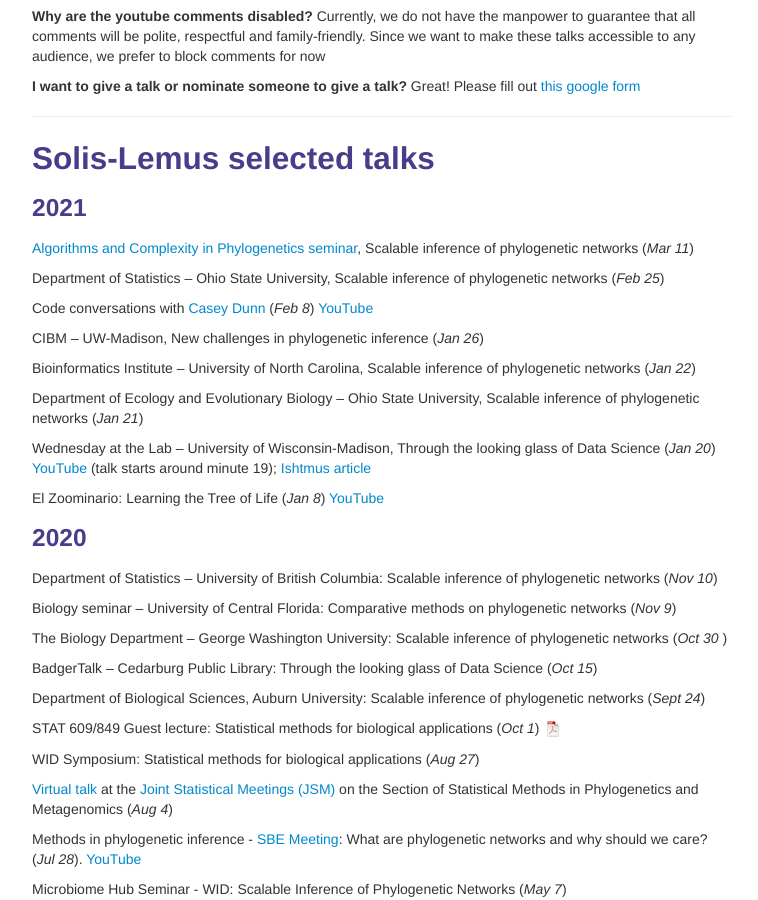
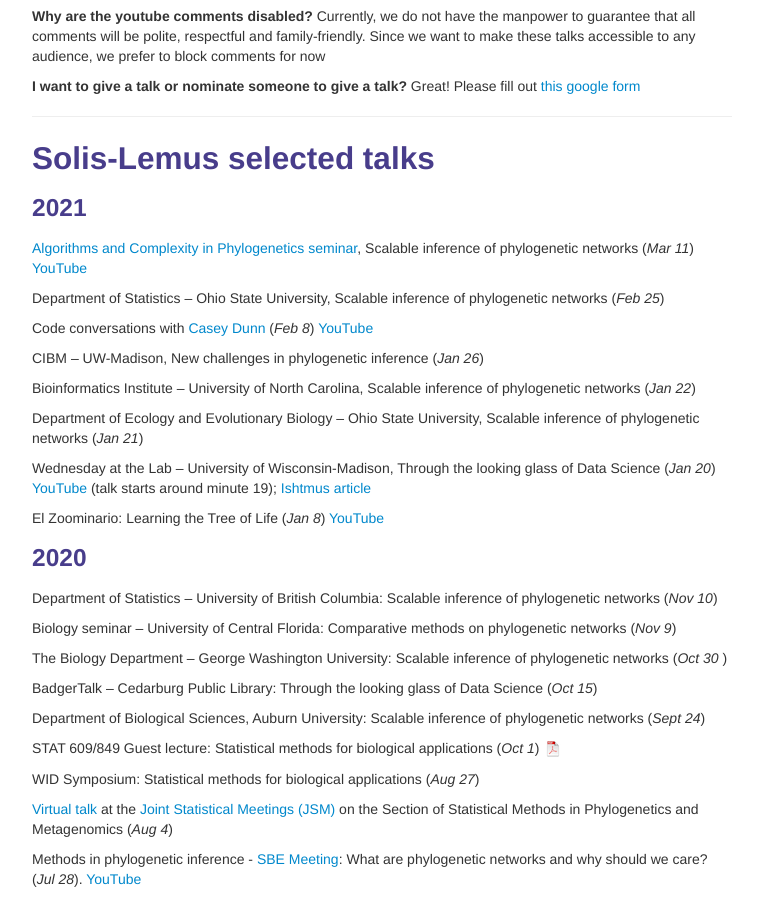
Before and after one commit to solislemuslab/solislemuslab.github.io, a Jekyll site: the page built from pages/talks.md, in a window 1280 px wide and 900 px high, scrolled down 498 px. Shown: the whole window, without its empty margins (258-1016 px from the left). Built offline with Jekyll 4.4.1, drawn with Linux system fonts in a browser that asks for light colours.

Commit message:
added youtube link

```diff
--- a/pages/talks.md
+++ b/pages/talks.md
@@ -39,7 +39,7 @@
 
 ### 2021
 
-[Algorithms and Complexity in Phylogenetics seminar](https://simonelinz.wordpress.com/online-seminar/), Scalable inference of phylogenetic networks (_Mar 11_)
+[Algorithms and Complexity in Phylogenetics seminar](https://simonelinz.wordpress.com/online-seminar/), Scalable inference of phylogenetic networks (_Mar 11_) [YouTube](https://www.youtube.com/watch?v=wxG7avXjgTs)
 
 Department of Statistics – Ohio State University, Scalable inference of phylogenetic networks (_Feb 25_)
 
```
